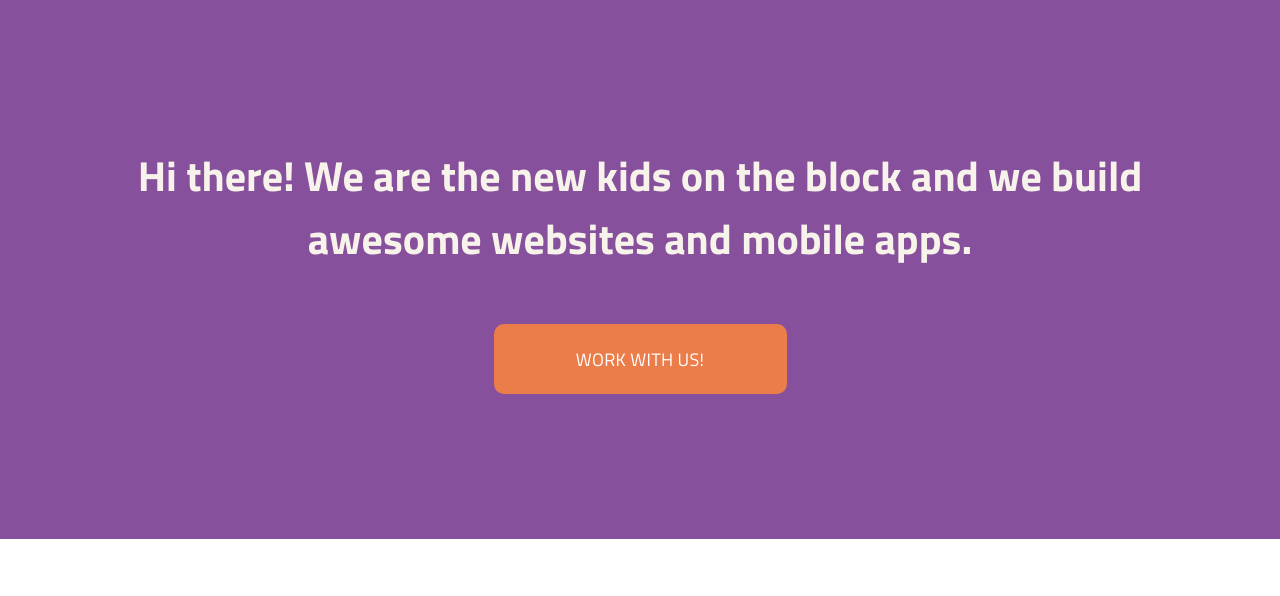
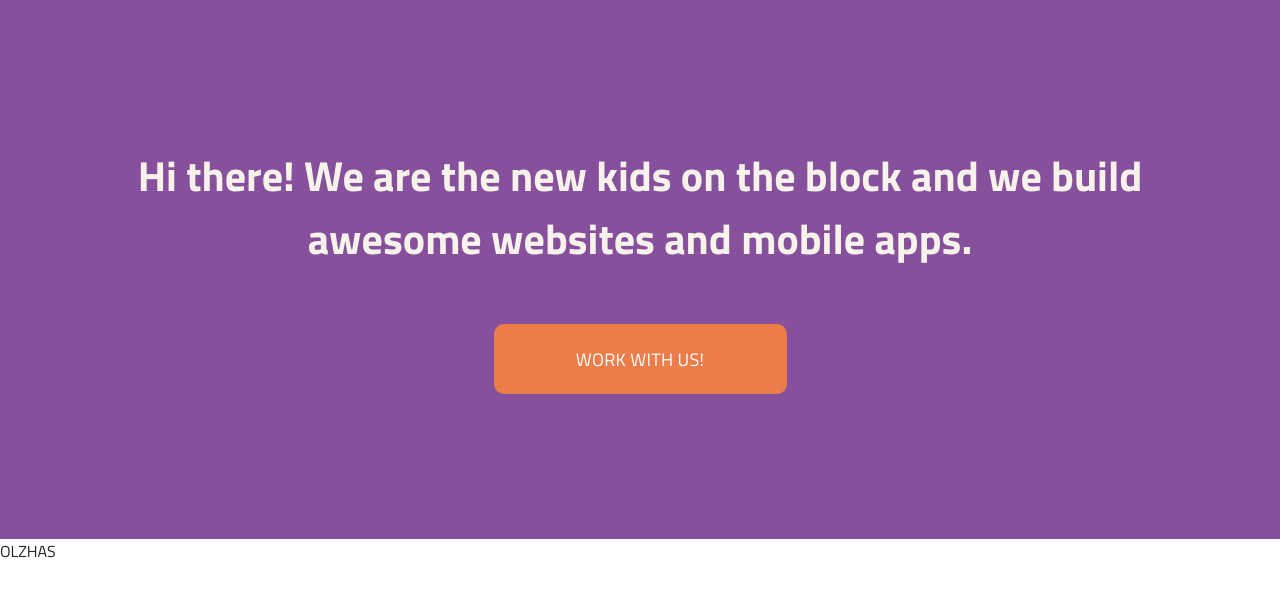
Before and after one commit to yeager1966/yeager1966.JAVA, a plain HTML site: page src/index.html in a window 1280 px wide. Shown: the part 114-710 px from the top of the page. Drawn offline with Linux system fonts and the light colour scheme.

Commit message:
new html file from Olzhas

```diff
--- a/src/index.html
+++ b/src/index.html
@@ -49,6 +49,12 @@ and we build awesome websites and mobile apps.
 </section>
 
 
+<section class="second">
+    <p>OLZHAS
+
+    </p>
+</section>
+
 
 </body>
 </html>
```
